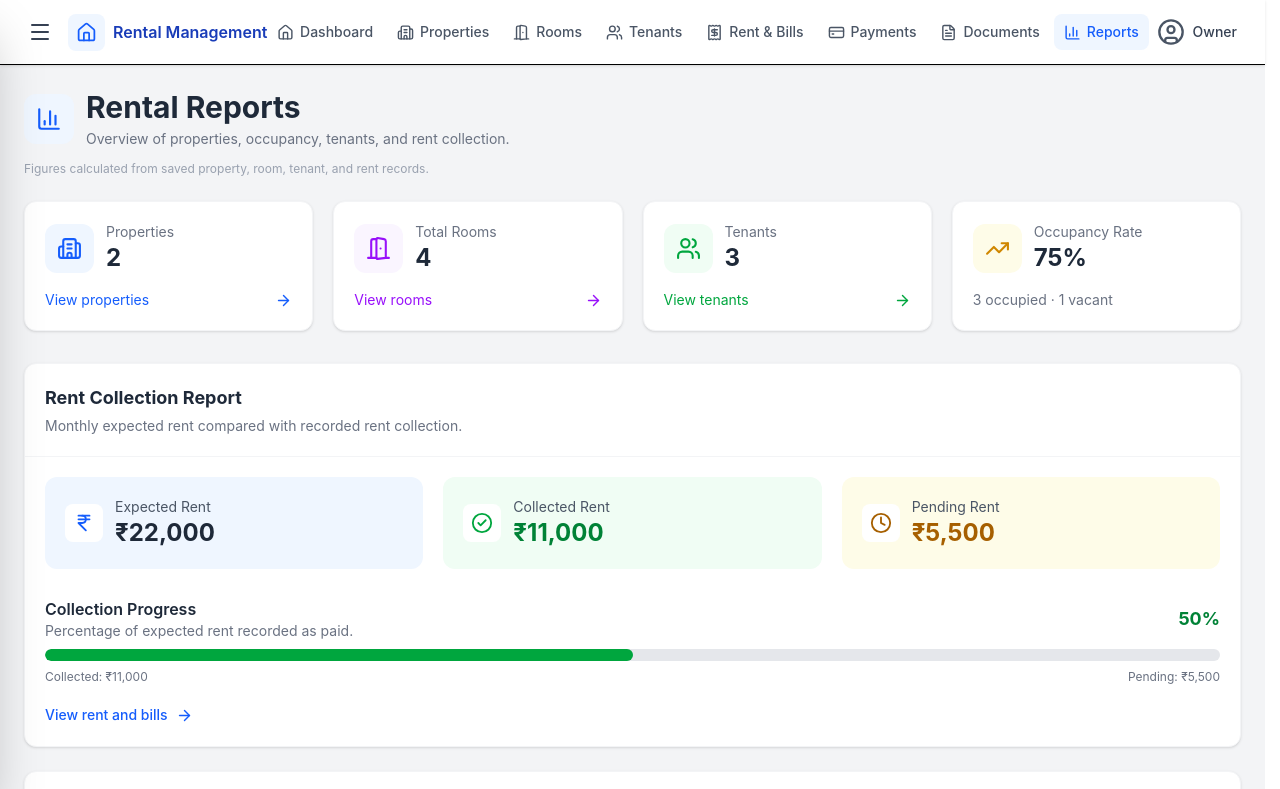
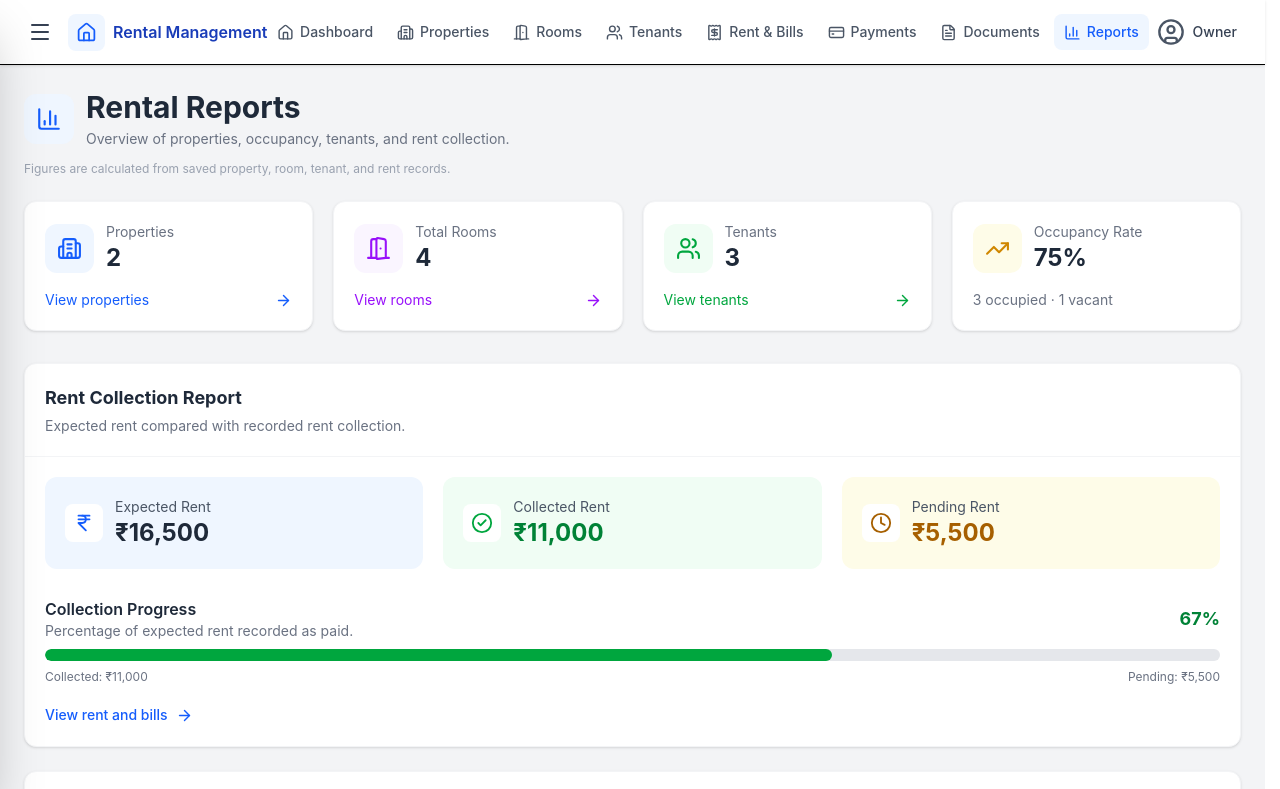
Before and after one commit to goyalprince2005/Rental-Management-System, a React (Vite) app in the folder client/: page /reports in a window 1280 px wide. Shown: the top 789 px of the page. Built offline with nearby package versions, Linux system fonts and the light colour scheme.

Commit message:
Fix rental reports calculations and saved data

```diff
--- a/client/src/components/Reports.jsx
+++ b/client/src/components/Reports.jsx
@@ -26,8 +26,8 @@ const TENANT_STORAGE_KEY = "rentalManagementTenants";
 const RENT_STORAGE_KEY = "rentalManagementRentBills";
 
 // =========================================================
-// DEFAULT DATA
-// Used only when the relevant storage key does not exist.
+// DEFAULT DEMO DATA
+// Used only when the corresponding storage key is absent.
 // =========================================================
 
 const DEFAULT_PROPERTIES = [
@@ -45,8 +45,8 @@ const DEFAULT_PROPERTIES = [
   },
 ];
 
-const DEFAULT_ROOMS = {
-  101: {
+const DEFAULT_ROOMS = [
+  {
     id: 101,
     roomNumber: "101",
     property: "Green View Apartments",
@@ -56,7 +56,7 @@ const DEFAULT_ROOMS = {
     tenant: "Rahul Sharma",
     status: "Occupied",
   },
-  102: {
+  {
     id: 102,
     roomNumber: "102",
     property: "Green View Apartments",
@@ -66,7 +66,7 @@ const DEFAULT_ROOMS = {
     tenant: "Aman Kumar",
     status: "Occupied",
   },
-  203: {
+  {
     id: 203,
     roomNumber: "203",
     property: "Shyam Residency",
@@ -74,9 +74,9 @@ const DEFAULT_ROOMS = {
     floor: 2,
     rent: 5500,
     tenant: "Neha Sharma",
-    status: "Due",
+    status: "Occupied",
   },
-  204: {
+  {
     id: 204,
     roomNumber: "204",
     property: "Shyam Residency",
@@ -86,7 +86,7 @@ const DEFAULT_ROOMS = {
     tenant: "",
     status: "Available",
   },
-};
+];
 
 const DEFAULT_RENT_RECORDS = [
   {
@@ -182,7 +182,7 @@ function getTenantName(tenant) {
 // =========================================================
 
 function hasTenant(room) {
-  const tenantName = getTenantName(room.tenant);
+  const tenantName = getTenantName(room?.tenant);
 
   return (
     tenantName !== "" &&
@@ -208,6 +208,41 @@ function getAmount(value) {
 }
 
 // =========================================================
+// GET RENT AMOUNT FROM A BILL
+// Supports either rent or amount fields.
+// =========================================================
+
+function getRentAmount(record) {
+  return getAmount(record?.rent ?? record?.amount);
+}
+
+// =========================================================
+// NORMALIZE RENT STATUS
+// =========================================================
+
+function normalizeStatus(status) {
+  return String(status ?? "")
+    .trim()
+    .toLowerCase()
+    .replace(/[\s_-]+/g, "");
+}
+
+function isPaid(record) {
+  return normalizeStatus(record?.status) === "paid";
+}
+
+function isPending(record) {
+  const status = normalizeStatus(record?.status);
+
+  return [
+    "due",
+    "pending",
+    "overdue",
+    "unpaid",
+  ].includes(status);
+}
+
+// =========================================================
 // FORMAT CURRENCY
 // =========================================================
 
@@ -224,47 +259,33 @@ function formatCurrency(amount) {
 // =========================================================
 
 function loadProperties() {
-  const stored = readStorage(
-    PROPERTY_STORAGE_KEY,
-    null
-  );
+  const stored = readStorage(PROPERTY_STORAGE_KEY, null);
 
   if (stored === null) {
     return DEFAULT_PROPERTIES;
   }
 
-  return Array.isArray(stored) ? stored : [];
+  return toArray(stored).filter(
+    (property) =>
+      property &&
+      property.id !== undefined &&
+      property.id !== null
+  );
 }
 
 // =========================================================
 // READ ROOMS
+// Do not merge demo rooms into saved room data.
 // =========================================================
 
 function loadRooms() {
-  const stored = readStorage(
-    ROOM_STORAGE_KEY,
-    null
-  );
+  const stored = readStorage(ROOM_STORAGE_KEY, null);
 
-  // No room storage yet: use the original demo rooms.
   if (stored === null) {
-    return Object.values(DEFAULT_ROOMS);
+    return DEFAULT_ROOMS;
   }
 
-  if (
-    !stored ||
-    typeof stored !== "object" ||
-    Array.isArray(stored)
-  ) {
-    return [];
-  }
-
-  // Merge defaults with saved rooms. Saved room fields
-  // override default fields for the same internal ID.
-  return Object.values({
-    ...DEFAULT_ROOMS,
-    ...stored,
-  }).filter(
+  return toArray(stored).filter(
     (room) =>
       room &&
       room.id !== undefined &&
@@ -273,24 +294,40 @@ function loadRooms() {
 }
 
 // =========================================================
-// MATCH A ROOM TO A PROPERTY
+// READ TENANTS
 // =========================================================
 
-function roomBelongsToProperty(room, property) {
-  if (
-    room.propertyId !== undefined &&
-    room.propertyId !== null &&
-    room.propertyId !== ""
-  ) {
-    return (
-      String(room.propertyId) === String(property.id)
-    );
+function loadTenants() {
+  const stored = readStorage(TENANT_STORAGE_KEY, null);
+
+  if (stored === null) {
+    return [];
   }
 
-  return (
-    String(room.property ?? "").trim().toLowerCase() ===
-    String(property.name ?? "").trim().toLowerCase()
-  );
+  return toArray(stored).filter(Boolean);
+}
+
+// =========================================================
+// READ RENT RECORDS
+// =========================================================
+
+function loadRentRecords() {
+  const stored = readStorage(RENT_STORAGE_KEY, null);
+
+  if (stored !== null) {
+    return toArray(stored).filter(Boolean);
+  }
+
+  // Demo rent figures are used only when neither saved
+  // rooms nor saved rent bills exist.
+  const savedRooms = readStorage(ROOM_STORAGE_KEY, null);
+
+  if (savedRooms === null) {
+    return DEFAULT_RENT_RECORDS;
+  }
+
+  // Never invent collected rent for saved room data.
+  return [];
 }
 
 // =========================================================
@@ -299,57 +336,23 @@ function roomBelongsToProperty(room, property) {
 
 function Reports() {
   // -------------------------------------------------------
-  // LOAD SAVED DATA
+  // LOAD DATA
   // -------------------------------------------------------
 
-  const properties = useMemo(
-    () => loadProperties(),
-    []
-  );
-
-  const rooms = useMemo(
-    () => loadRooms(),
-    []
-  );
-
-  const tenants = useMemo(
-    () =>
-      toArray(
-        readStorage(TENANT_STORAGE_KEY, [])
-      ),
-    []
-  );
-
-  const rentRecords = useMemo(() => {
-    const stored = readStorage(
-      RENT_STORAGE_KEY,
-      null
-    );
-
-    // Use saved bills when the rent-bill collection exists.
-    if (Array.isArray(stored)) {
-      return stored;
-    }
-
-    // Use demo records only when no saved rent-bill
-    // collection exists and the room data is still demo data.
-    if (localStorage.getItem(ROOM_STORAGE_KEY) === null) {
-      return DEFAULT_RENT_RECORDS;
-    }
-
-    // There is no saved bill collection. Do not claim
-    // payments have been collected from room data alone.
-    return [];
-  }, []);
+  const properties = useMemo(() => loadProperties(), []);
+  const rooms = useMemo(() => loadRooms(), []);
+  const tenants = useMemo(() => loadTenants(), []);
+  const rentRecords = useMemo(() => loadRentRecords(), []);
 
   // -------------------------------------------------------
-  // PROPERTY, ROOM, AND TENANT STATISTICS
+  // CALCULATE REPORT STATISTICS
   // -------------------------------------------------------
 
   const reportData = useMemo(() => {
     const totalProperties = properties.length;
     const totalRooms = rooms.length;
 
+    // Determine occupancy from tenant assignment.
     const occupiedRooms = rooms.filter(hasTenant).length;
 
     const vacantRooms = Math.max(
@@ -357,8 +360,8 @@ function Reports() {
       totalRooms - occupiedRooms
     );
 
-    // Prefer distinct saved tenant records when available.
-    // Otherwise, count distinct tenant names assigned to rooms.
+    // Prefer saved tenant records when available.
+    // Otherwise, count distinct tenants assigned to rooms.
     const distinctRoomTenants = new Set(
       rooms
         .filter(hasTenant)
@@ -372,31 +375,27 @@ function Reports() {
         ? tenants.length
         : distinctRoomTenants.size;
 
-    const monthlyRent = rooms.reduce(
-      (total, room) =>
-        total + getAmount(room.rent),
+    // Expected rent only includes rooms with assigned tenants.
+    const monthlyRent = rooms
+      .filter(hasTenant)
+      .reduce(
+        (total, room) => total + getAmount(room.rent),
         0
       );
 
-    // Only rent records explicitly marked Paid count
-    // toward collected rent.
+    // Only bills explicitly marked Paid count as collected.
     const collectedRent = rentRecords
-      .filter(
-        (record) => record.status === "Paid"
-      )
+      .filter(isPaid)
       .reduce(
-        (total, record) =>
-          total + getAmount(record.rent),
+        (total, record) => total + getRentAmount(record),
         0
       );
 
+    // Include common unpaid statuses in pending rent.
     const pendingRent = rentRecords
-      .filter(
-        (record) => record.status === "Due"
-      )
+      .filter(isPending)
       .reduce(
-        (total, record) =>
-          total + getAmount(record.rent),
+        (total, record) => total + getRentAmount(record),
         0
       );
 
@@ -413,7 +412,7 @@ function Reports() {
   }, [properties, rooms, tenants, rentRecords]);
 
   // -------------------------------------------------------
-  // CALCULATED REPORT VALUES
+  // CALCULATED PERCENTAGES
   // -------------------------------------------------------
 
   const occupancyRate =
@@ -501,6 +500,7 @@ function Reports() {
 
       <main className="max-w-7xl mx-auto p-4 md:p-6">
         {/* PAGE HEADING */}
+
         <div className="mb-6">
           <div className="flex items-center gap-3 mb-2">
             <div className="p-3 bg-blue-50 rounded-xl">
@@ -523,14 +523,16 @@ function Reports() {
           </div>
 
           <p className="text-xs text-gray-400 mt-3">
-            Figures calculated from saved property, room,
+            Figures are calculated from saved property, room,
             tenant, and rent records.
           </p>
         </div>
 
         {/* STATISTICS CARDS */}
+
         <div className="grid grid-cols-1 sm:grid-cols-2 xl:grid-cols-4 gap-5 mb-8">
           {/* PROPERTIES */}
+
           <div className="bg-white rounded-xl shadow-sm border border-gray-100 p-5 hover:shadow-md transition-shadow">
             <div className="flex items-center gap-3">
               <div className="p-3 bg-blue-50 rounded-xl">
@@ -561,6 +563,7 @@ function Reports() {
           </div>
 
           {/* TOTAL ROOMS */}
+
           <div className="bg-white rounded-xl shadow-sm border border-gray-100 p-5 hover:shadow-md transition-shadow">
             <div className="flex items-center gap-3">
               <div className="p-3 bg-purple-50 rounded-xl">
@@ -591,6 +594,7 @@ function Reports() {
           </div>
 
           {/* TENANTS */}
+
           <div className="bg-white rounded-xl shadow-sm border border-gray-100 p-5 hover:shadow-md transition-shadow">
             <div className="flex items-center gap-3">
               <div className="p-3 bg-green-50 rounded-xl">
@@ -621,6 +625,7 @@ function Reports() {
           </div>
 
           {/* OCCUPANCY */}
+
           <div className="bg-white rounded-xl shadow-sm border border-gray-100 p-5 hover:shadow-md transition-shadow">
             <div className="flex items-center gap-3">
               <div className="p-3 bg-yellow-50 rounded-xl">
@@ -649,6 +654,7 @@ function Reports() {
         </div>
 
         {/* RENT COLLECTION REPORT */}
+
         <section className="bg-white rounded-xl shadow-sm border border-gray-100 overflow-hidden mb-6">
           <div className="p-5 border-b border-gray-100">
             <h2 className="text-lg font-bold text-gray-800">
@@ -656,14 +662,14 @@ function Reports() {
             </h2>
 
             <p className="text-sm text-gray-500 mt-1">
-              Monthly expected rent compared with recorded
-              rent collection.
+              Expected rent compared with recorded rent collection.
             </p>
           </div>
 
           <div className="p-5">
             <div className="grid grid-cols-1 md:grid-cols-3 gap-5">
               {/* EXPECTED RENT */}
+
               <div className="bg-blue-50 rounded-xl p-5">
                 <div className="flex items-center gap-3">
                   <div className="p-2 bg-white rounded-lg">
@@ -679,15 +685,14 @@ function Reports() {
                     </p>
 
                     <h3 className="text-2xl font-bold text-gray-800">
-                      {formatCurrency(
-                        reportData.monthlyRent
-                      )}
+                      {formatCurrency(reportData.monthlyRent)}
                     </h3>
                   </div>
                 </div>
               </div>
 
               {/* COLLECTED RENT */}
+
               <div className="bg-green-50 rounded-xl p-5">
                 <div className="flex items-center gap-3">
                   <div className="p-2 bg-white rounded-lg">
@@ -703,15 +708,14 @@ function Reports() {
                     </p>
 
                     <h3 className="text-2xl font-bold text-green-700">
-                      {formatCurrency(
-                        reportData.collectedRent
-                      )}
+                      {formatCurrency(reportData.collectedRent)}
                     </h3>
                   </div>
                 </div>
               </div>
 
               {/* PENDING RENT */}
+
               <div className="bg-yellow-50 rounded-xl p-5">
                 <div className="flex items-center gap-3">
                   <div className="p-2 bg-white rounded-lg">
@@ -727,9 +731,7 @@ function Reports() {
                     </p>
 
                     <h3 className="text-2xl font-bold text-yellow-700">
-                      {formatCurrency(
-                        reportData.pendingRent
-                      )}
+                      {formatCurrency(reportData.pendingRent)}
                     </h3>
                   </div>
                 </div>
@@ -737,6 +739,7 @@ function Reports() {
             </div>
 
             {/* COLLECTION PROGRESS */}
+
             <div className="mt-7">
               <div className="flex flex-wrap justify-between items-center gap-2 mb-2">
                 <div>
@@ -764,36 +767,36 @@ function Reports() {
               >
                 <div
                   className="bg-green-600 h-3 rounded-full transition-all duration-500"
-                  style={{
-                    width: `${collectionRate}%`,
-                  }}
+                  style={{ width: `${collectionRate}%` }}
                 />
               </div>
 
               <div className="flex justify-between gap-3 text-xs text-gray-500 mt-2">
                 <span>
                   Collected:{" "}
-                  {formatCurrency(
-                    reportData.collectedRent
-                  )}
+                  {formatCurrency(reportData.collectedRent)}
                 </span>
 
                 <span>
                   Pending:{" "}
-                  {formatCurrency(
-                    reportData.pendingRent
-                  )}
+                  {formatCurrency(reportData.pendingRent)}
                 </span>
               </div>
 
               {rentRecords.length === 0 && (
                 <p className="text-xs text-gray-400 mt-3">
                   No saved rent bills were found. Collection
-                  figures will update when rent records are
-                  available.
+                  figures will update when rent records are available.
                 </p>
               )}
-            </div>
+
+              {reportData.monthlyRent === 0 &&
+                reportData.totalRooms > 0 && (
+                  <p className="text-xs text-gray-400 mt-2">
+                    No expected rent was found for occupied rooms.
+                    Check the room assignments and rent amounts.
+                  </p>
+                )}
 
               <Link
                 to="/rent-bills"
@@ -803,9 +806,11 @@ function Reports() {
                 <ArrowRight size={17} />
               </Link>
             </div>
+          </div>
         </section>
 
         {/* ROOM OCCUPANCY REPORT */}
+
         <section className="bg-white rounded-xl shadow-sm border border-gray-100 p-5 mb-6">
           <div className="flex items-center gap-3 mb-6">
             <div className="p-3 bg-blue-50 rounded-xl">
@@ -868,15 +873,13 @@ function Reports() {
           >
             <div
               className="bg-blue-600 h-3 rounded-full transition-all duration-500"
-              style={{
-                width: `${occupancyRate}%`,
-              }}
+              style={{ width: `${occupancyRate}%` }}
             />
           </div>
 
           <p className="text-sm text-gray-500 mt-2">
-            {reportData.occupiedRooms} of{" "}
-            {reportData.totalRooms} rooms have assigned tenants.
+            {reportData.occupiedRooms} of {reportData.totalRooms}{" "}
+            rooms have assigned tenants.
           </p>
 
           <Link
@@ -889,6 +892,7 @@ function Reports() {
         </section>
 
         {/* QUICK NAVIGATION */}
+
         <section>
           <h2 className="text-lg font-bold text-gray-800 mb-4">
             Quick Access
```
Lines whose indentation alone changed are shown as unchanged.
